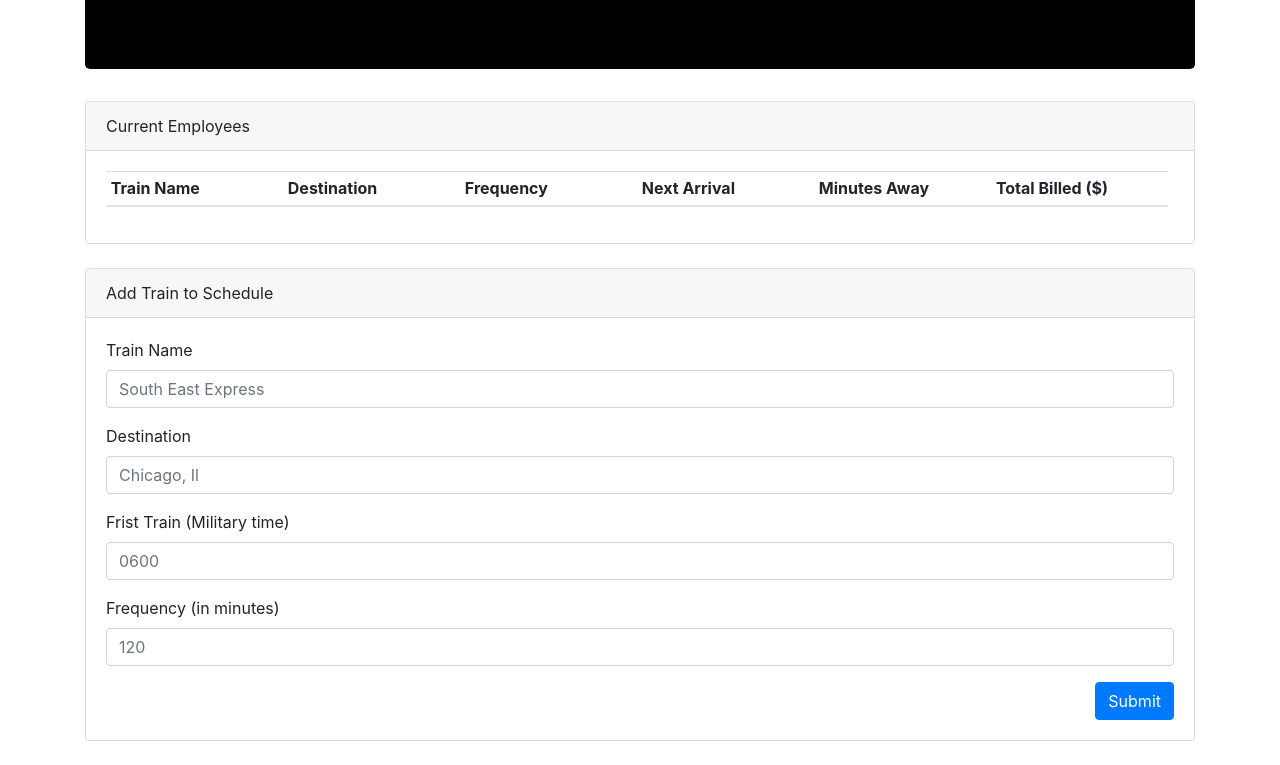
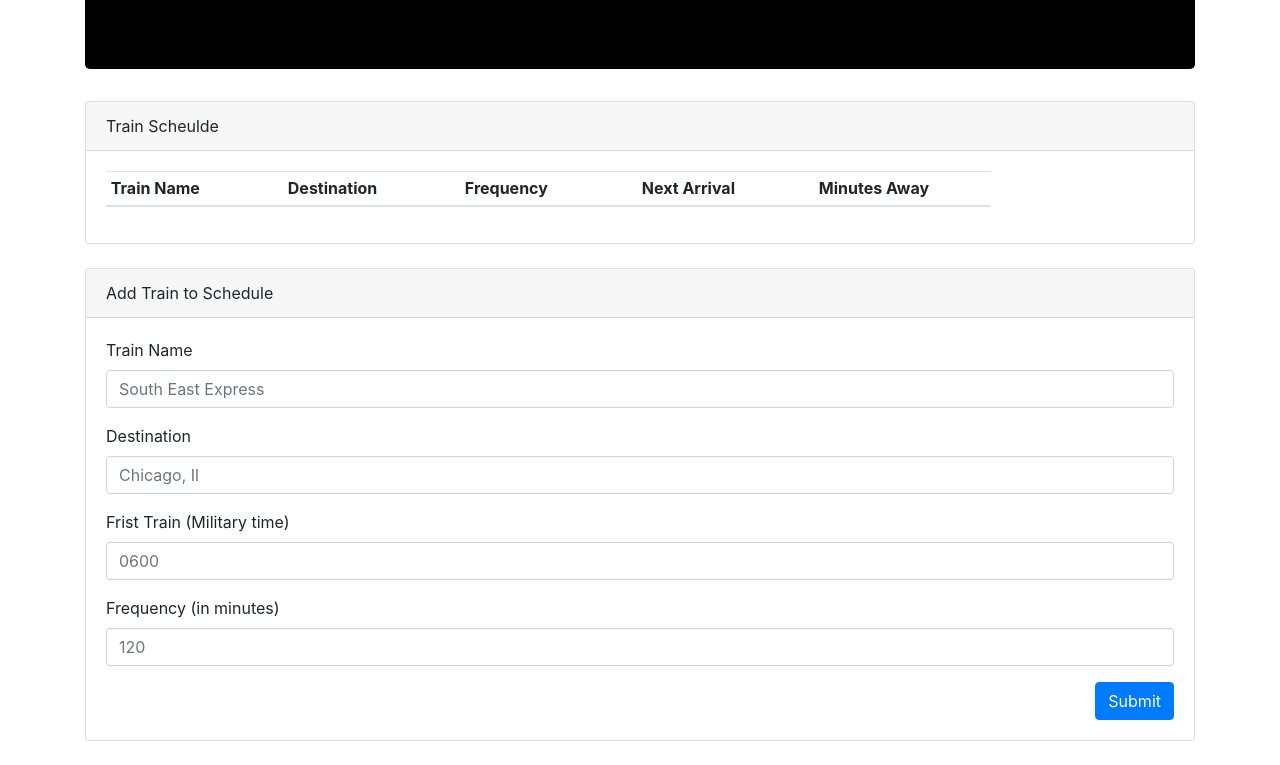
Before and after one commit to trizmo/train-scheduler, a plain HTML site: page index.html in a window 1280 px wide. Shown: the part 157-922 px from the top of the page. Drawn offline with nearby package versions, Linux system fonts and the light colour scheme; no server answers.

Commit message:
lil bugs

```diff
--- a/asset/script/script.js
+++ b/asset/script/script.js
@@ -88,7 +88,6 @@ database.ref().on("child_added", function (childSnapshot) {
     $("<td>").text(trnFreq + " minutes"),
     $("<td>").text(toNow),
     $("<td>").text(trnFreq),
-    $("<td>").text(trnFreq)
   );
 
   // Append the new row to the table
--- a/index.html
+++ b/index.html
@@ -41,7 +41,7 @@
       <div class="col-md-12">
 
         <div class="card mb-4">
-          <div class="card-header">Current Employees</div>
+          <div class="card-header">Train Scheulde</div>
           <div class="card-body">
             <table class="table table-sm table-hover" id='employee-table'>
               <thead>
@@ -51,7 +51,6 @@
                   <th scope="col">Frequency</th>
                   <th scope="col">Next Arrival</th>
                   <th scope="col">Minutes Away</th>
-                  <th scope="col">Total Billed ($)</th>
                 </tr>
               </thead>
               <tbody>
```
